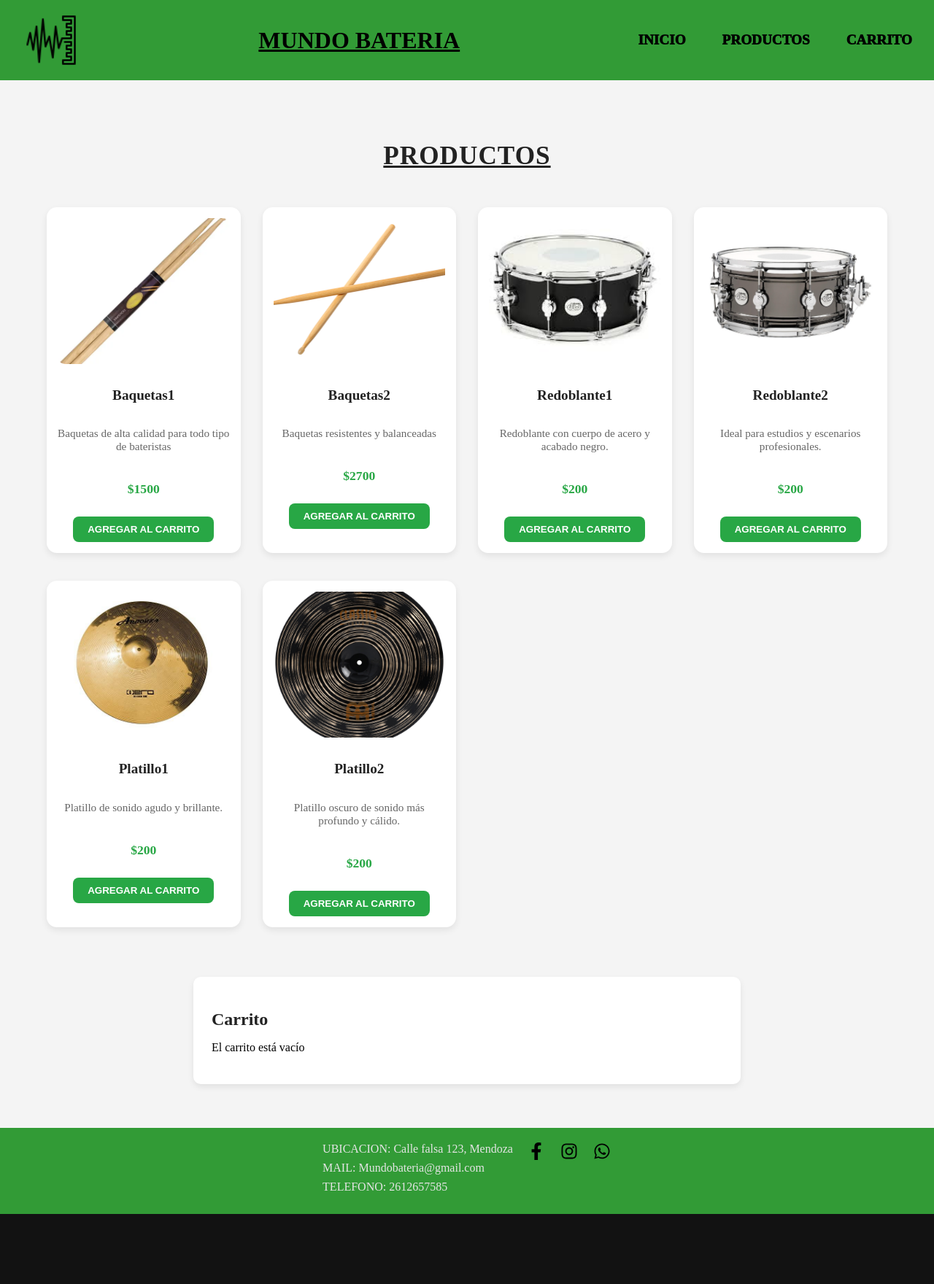
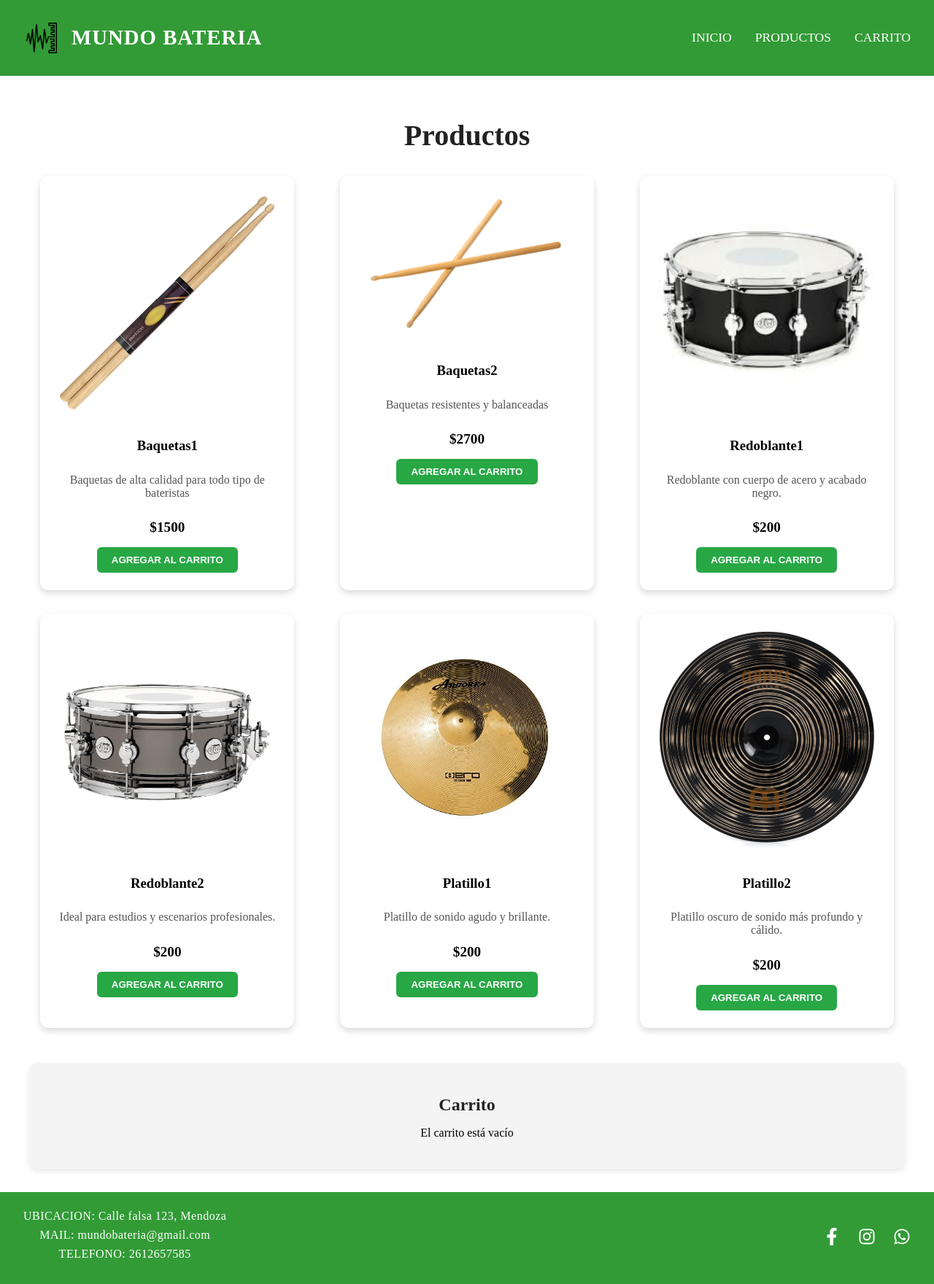
Before and after one commit to nino1236/react-numen, a React (Vite) app: page /productos in a window 1280 px wide. Shown: the whole page at 73% size. Before the commit the page ends 1664 px from the top, so only its background shows below. Built offline with nearby package versions, Linux system fonts and the light colour scheme.

Commit message:
Actualización de estilos y responsividad

```diff
--- a/src/components/Header.jsx
+++ b/src/components/Header.jsx
@@ -1,19 +1,33 @@
 
-import React from 'react';
+import React, { useState } from 'react';
 import '../styles/Header.css';
-import logo from '../assets/iconositio.png'
-import { Link } from "react-router-dom";
-
+import logo from '../assets/iconositio.png';
+import { Link } from 'react-router-dom';
+import { FaBars, FaTimes } from 'react-icons/fa'; // iconos menú
 
 function Header() {
+  const [menuOpen, setMenuOpen] = useState(false);
+
+  const toggleMenu = () => setMenuOpen(!menuOpen);
+  const closeMenu = () => setMenuOpen(false);
+
   return (
     <header className="header">
-      <img src={logo} alt="Logo" className="logo" />
-      <h1>MUNDO BATERIA</h1>
-      <nav className="nav-links">
-        <Link to="/" className="nav-link">INICIO</Link>
-        <Link to="/productos" className="nav-link">PRODUCTOS</Link>
-        <Link to="/carrito" className="nav-link">CARRITO</Link>
+      <div className="logo-container">
+        <img src={logo} alt="Logo" className="logo" />
+        <h1 className="site-title">MUNDO BATERIA</h1>
+      </div>
+
+      {/* menú hamburguesa */}
+      <div className="menu-icon" onClick={toggleMenu}>
+        {menuOpen ? <FaTimes /> : <FaBars />}
+      </div>
+
+      {/* Navegación */}
+      <nav className={`nav-links ${menuOpen ? 'active' : ''}`}>
+        <Link to="/" className="nav-link" onClick={closeMenu}>INICIO</Link>
+        <Link to="/productos" className="nav-link" onClick={closeMenu}>PRODUCTOS</Link>
+        <Link to="/carrito" className="nav-link" onClick={closeMenu}>CARRITO</Link>
       </nav>
     </header>
   );
--- a/src/components/cart.jsx
+++ b/src/components/cart.jsx
@@ -12,19 +12,42 @@ const Cart = () => {
   );
 
   return (
-    <div>
-      <h2>Carrito de Compras</h2>
+    <div className="cart-container">
+      <h2 className="cart-title">Carrito de Compras</h2>
+
       {cartItems.length === 0 ? (
-        <p>El carrito está vacío</p>
+        <p className="empty-cart">El carrito está vacío</p>
       ) : (
-        <ul>
+        <ul className="cart-list">
           {cartItems.map(({ id, name, price, quantity }) => (
-            <li key={id}>
-              {name} - ${price} x {quantity} = ${price * quantity}
+            <li key={id} className="cart-item">
+              <div className="cart-info">
+                <p className="cart-name">{name}</p>
+                <p className="cart-details">
+                  ${price} x {quantity} = <strong>${price * quantity}</strong>
+                </p>
+              </div>
+
               <div className="botones-cart">
-              <button className="btn-sumar" onClick={() => updateQuantity(id, quantity + 1)}>+</button>
-              <button className="btn-restar" onClick={() => updateQuantity(id, quantity - 1)} disabled={quantity === 1}>-</button>
-              <button className="btn-eliminar" onClick={() => removeFromCart(id)}>Eliminar</button>
+                <button
+                  className="btn-sumar"
+                  onClick={() => updateQuantity(id, quantity + 1)}
+                >
+                  +
+                </button>
+                <button
+                  className="btn-restar"
+                  onClick={() => updateQuantity(id, quantity - 1)}
+                  disabled={quantity === 1}
+                >
+                  -
+                </button>
+                <button
+                  className="btn-eliminar"
+                  onClick={() => removeFromCart(id)}
+                >
+                  Eliminar
+                </button>
               </div>
             </li>
           ))}
@@ -32,7 +55,7 @@ const Cart = () => {
       )}
 
       <div className="total">
-      <h3>Total: ${totalPrice}</h3>
+        <h3>Total: ${totalPrice}</h3>
       </div>
     </div>
   );
--- a/src/components/footer.jsx
+++ b/src/components/footer.jsx
@@ -7,18 +7,38 @@ const Footer = () => {
     <footer className="footer">
       <ul className='datos'>
         <li>UBICACION: Calle falsa 123, Mendoza</li>
-        <li>MAIL: Mundobateria@gmail.com</li>
+        <li>MAIL: mundobateria@gmail.com</li>
         <li>TELEFONO: 2612657585</li>
       </ul>
-      <a  href="https://www.facebook.com" target="_blank" rel="noopener noreferrer" className="icon-link" aria-label="Facebook">
+      <div className="social-icons">
+        <a
+          href="https://www.facebook.com"
+          target="_blank"
+          rel="noopener noreferrer"
+          className="icon-link"
+          aria-label="Facebook"
+        >
           <FaFacebookF size={24} />
         </a>
-      <a href="https://www.instagram.com" target="_blank" rel="noopener noreferrer" className="icon-link" aria-label="Instagram">
+        <a
+          href="https://www.instagram.com"
+          target="_blank"
+          rel="noopener noreferrer"
+          className="icon-link"
+          aria-label="Instagram"
+        >
           <FaInstagram size={24} />
         </a>
-      <a href="https://wa.me/" target="_blank" rel="noopener noreferrer" className="icon-link" aria-label="WhatsApp">
+        <a
+          href="https://wa.me/"
+          target="_blank"
+          rel="noopener noreferrer"
+          className="icon-link"
+          aria-label="WhatsApp"
+        >
           <FaWhatsapp size={24} />
         </a>
+      </div>
 
     </footer>
   );
--- a/src/pages/Productos.jsx
+++ b/src/pages/Productos.jsx
@@ -50,7 +50,7 @@ function Productos() {
       price: 200,
       descripcion: "Platillo de sonido agudo y brillante.",
       imagen: brillante,
-    },
+        },
 
     {
       id: 6,
--- a/src/styles/Header.css
+++ b/src/styles/Header.css
@@ -1,37 +1,104 @@
+/* CONTENEDOR PRINCIPAL */
 .header {
+  display: flex;
+  justify-content: space-between;
+  align-items: center;
   background-color: #329b36;
-  color: white;
-  padding: 15px 30px;
+  color: #fff;
+  padding: 1rem 2rem;
+  position: sticky;
+  top: 0;
+  z-index: 1000;
+}
+
+/* LOGO + TÍTULO */
+.logo-container {
   display: flex;
   align-items: center;
-  justify-content: space-between;
+  gap: 1rem;
 }
 
 .logo {
-  height: 80px;
+  width: 50px;
+  height: auto;
 }
 
-.nav-links {
-  list-style: none;
-  display: flex;
-  gap: 50px;
-  margin: 0;
-  padding: 0;
-  font-size: 1.2rem;
+.site-title {
+  font-size: 1.8rem;
+  font-weight: bold;
+  letter-spacing: 1px;
 }
 
-
-.nav-links a {
-  color: #000000;
-  text-decoration: none;
-  font-weight: 1000;
+/* LINKS DE NAVEGACIÓN */
+.nav-links {
+  display: flex;
+  gap: 2rem;
 }
 
-.nav-links a:hover {
+.nav-link {
   text-decoration: none;
-  color: #FFD60A;
+  color: #fff;
+  font-size: 1.1rem;
+  transition: color 0.3s ease;
 }
-h1 {
-  color: #000000;
-  text-decoration: underline;
+
+.nav-link:hover {
+  color: #ffcc00;
 }
+
+/* Menú para pantallas móviles */
+.menu-icon {
+  display: none;
+  font-size: 1.8rem;
+  cursor: pointer;
+}
+
+/* --- RESPONSIVIDAD --- */
+
+/* Tablets y teléfonos móviles */
+@media (max-width: 768px) {
+  .menu-icon {
+    display: block;
+  }
+
+  .nav-links {
+    position: fixed;
+    top: 0;
+    right: -100%;
+    height: 100vh;
+    width: 70%;
+    background-color: #329b36;
+    flex-direction: column;
+    justify-content: center;
+    align-items: center;
+    gap: 2rem;
+    transition: right 0.4s ease;
+  }
+
+  .nav-links.active {
+    right: 0;
+  }
+
+  .nav-link {
+    font-size: 1.5rem;
+  }
+
+  .logo {
+    width: 45px;
+  }
+
+  .site-title {
+    font-size: 1.4rem;
+  }
+}
+
+/* Para pantallas pequeñas (menos de 400px) */
+@media (max-width: 400px) {
+  .site-title {
+    display: none; /* si el título no entra */
+  }
+
+  .logo {
+    width: 40px;
+  }
+}
--- a/src/styles/Home.css
+++ b/src/styles/Home.css
@@ -1,30 +1,71 @@
-
 .home-container {
-  text-align: center;          /* Centra el contenido horizontalmente */
-  padding: 2rem;               /* Da espacio interno (margen interno) */
-  background-color: #FFFFFF;   /* Fondo blanco */
-  color: #0D0D0D;                 /* Color del texto */
-  font-family: Arial, sans-serif; /* Fuente legible */
-}
-
-.home-container img {
-  width: 80%;                  /* Imagen ocupa 80% del ancho */
-  max-width: 600px;            /* Pero no más de 600px */
-  border-radius: 10px;         /* Esquinas suavemente redondeadas */
-  margin-top: 20px;            /* Espacio superior respecto al texto */
-  box-shadow: 0 4px 10px rgb(8, 59, 8); /* Sombra ligera debajo */
+  display: flex;
+  flex-direction: column;
+  align-items: center;
+  justify-content: center;
+  text-align: center;
+  padding: 2rem;
+  max-width: 1200px;
+  margin: 0 auto;
 }
 
 .home-container h1 {
-  font-size: 2.5rem;           /* Tamaño grande del título */
-  color: #0D0D0D ;              /* Rojo oscuro */
+  font-size: 3rem;
+  color: #222;
+  margin-bottom: 1.5rem;
 }
 
 .home-container p {
-  font-size: 1.2rem;       /* Tamaño cómodo para leer */
-  line-height: 1.6;        /* Espacio entre líneas */
-  margin: 1rem 0;          /* Espacio arriba y abajo */
-  text-align: justify;     /* Hace que ocupe toda la línea horizontal */
-  width: 100%;
-  color: #0D0D0D        /* Ocupa todo el ancho disponible */
+  font-size: 1.2rem;
+  color: #555;
+  line-height: 1.6;
+  margin-bottom: 2rem;
+  width: 90%;
 }
+
+.home-image {
+  width: 80%;
+  max-width: 600px;
+  height: auto;
+  border-radius: 12px;
+  box-shadow: 0 4px 10px rgba(0,0,0,0.2);
+}
+
+/* 💡 Animación ligera al hacer hover */
+.home-image:hover {
+  transform: scale(1.02);
+  transition: transform 0.3s ease;
+}
+
+/* --- RESPONSIVIDAD --- */
+
+/* Tablets */
+@media (max-width: 992px) {
+  .home-container h1 {
+    font-size: 2.5rem;
+  }
+  .home-container p {
+    font-size: 1.1rem;
+  }
+  .home-image {
+    width: 90%;
+  }
+}
+
+/* Celulares */
+@media (max-width: 600px) {
+  .home-container {
+    padding: 1.5rem;
+  }
+  .home-container h1 {
+    font-size: 2rem;
+  }
+  .home-container p {
+    font-size: 1rem;
+    width: 100%;
+  }
+  .home-image {
+    width: 100%;
+    max-width: 100%;
+  }
+}
--- a/src/styles/Productos.css
+++ b/src/styles/Productos.css
@@ -1,111 +1,119 @@
 .productos-container {
-  padding: 60px 5%;
-  background-color: #f4f4f4;
-  min-height: 100vh;
+  width: 100%;
+  max-width: 1200px;
+  margin: 0 auto;
+  padding: 2rem;
+  text-align: center;
 }
 
+
 .titulo-principal {
-  font-size: 2.2rem;
+  font-size: 2.5rem;
   color: #222;
-  text-align: center;
-  margin-bottom: 50px;
-  letter-spacing: 1px;
-  text-transform: uppercase;
+  margin-bottom: 2rem;
 }
 
-/* Grid responsivo */
+/* LISTA DE PRODUCTOS - GRID RESPONSIVO */
 .productos-lista {
   display: grid;
-  grid-template-columns: repeat(auto-fit, minmax(250px, 1fr));
-  gap: 30px;
+  grid-template-columns: repeat(auto-fill, minmax(280px, 1fr)); /* Para forzar columnas en PC */
+  gap: 2rem;
   list-style: none;
   padding: 0;
-  margin: 0 auto;
-  max-width: 1200px;
+  margin: 0;
+  justify-items: center;
 }
 
 .producto-item {
   background-color: #fff;
-  border-radius: 14px;
-  overflow: hidden;
-  box-shadow: 0 4px 10px rgba(0, 0, 0, 0.08);
-  padding: 15px;
+  border-radius: 12px;
+  padding: 1.5rem;
+  box-shadow: 0 4px 10px rgba(0, 0, 0, 0.15);
+  transition: transform 0.3s ease, box-shadow 0.3s ease;
   display: flex;
   flex-direction: column;
   align-items: center;
-  transition: all 0.3s ease;
+  width: 100%;
+  max-width: 300px;
 }
 
 .producto-item:hover {
-  transform: translateY(-5px);
-  box-shadow: 0 8px 16px rgba(0, 0, 0, 0.15);
+  transform: scale(1.03);
+  box-shadow: 0 6px 16px rgba(0, 0, 0, 0.25);
 }
+
 
 .producto-imagen {
   width: 100%;
-  height: 200px;
+  height: auto;
+  border-radius: 10px;
+  margin-bottom: 1rem;
   object-fit: cover;
-  border-radius: 10px;
-  margin-bottom: 15px;
 }
 
-/* 📄 Texto descriptivo */
-.producto-item h3 {
-  font-size: 1.2rem;
-  color: #222;
-  margin: 5px 0;
-  text-align: center;
+
+.descripcion {
+  font-size: 1rem;
+  color: #555;
+  margin: 0.5rem 0;
 }
 
-.descripcion {
-  font-size: 0.95rem;
-  color: #666;
-  text-align: center;
-  margin-bottom: 10px;
+
+.precio {
+  font-size: 1.2rem;
+  font-weight: bold;
+  color: #000;
+  margin-bottom: 1rem;
 }
 
-.precio {
-  color: #28a745;
-  font-weight: bold;
-  font-size: 1.1rem;
-  margin-bottom: 15px;
-}
 
-/* 🛒 Botón del carrito */
-.add-to-cart-button {
-  background-color: #28a745;
-  color: white;
-  font-weight: bold;
-  padding: 10px 20px;
-  border: none;
-  border-radius: 8px;
-  cursor: pointer;
-  text-transform: uppercase;
-  transition: all 0.2s ease-in-out;
-}
-
-.add-to-cart-button:hover {
-  background-color: #218838;
-  transform: scale(1.05);
-}
-
-.add-to-cart-button:active {
-  transform: scale(0.98);
-}
-
-/* 🧾 Carrito */
 .carrito-resumen {
-  margin-top: 60px;
-  max-width: 700px;
-  margin-left: auto;
-  margin-right: auto;
-  background-color: white;
-  padding: 25px;
-  border-radius: 10px;
-  box-shadow: 0 4px 8px rgba(0, 0, 0, 0.08);
+  margin-top: 3rem;
+  background-color: #f4f4f4;
+  border-radius: 12px;
+  padding: 1.5rem;
+  box-shadow: 0 3px 8px rgba(0, 0, 0, 0.1);
 }
 
 .carrito-resumen h2 {
-  margin-bottom: 15px;
+  margin-bottom: 1rem;
   color: #222;
 }
+
+/* --- RESPONSIVIDAD --- */
+
+/* Tablets */
+@media (max-width: 992px) {
+  .titulo-principal {
+    font-size: 2rem;
+  }
+}
+
+/* Celulares */
+@media (max-width: 600px) {
+  .productos-container {
+    padding: 1rem;
+  }
+
+  .titulo-principal {
+    font-size: 1.8rem;
+  }
+
+  .producto-item {
+    padding: 1rem;
+    max-width: 100%;
+  }
+
+  .descripcion {
+    font-size: 0.9rem;
+  }
+
+  .precio {
+    font-size: 1rem;
+  }
+
+  .carrito-resumen {
+    margin-top: 2rem;
+    padding: 1rem;
+  }
+}
--- a/src/styles/cart.css
+++ b/src/styles/cart.css
@@ -1,56 +1,170 @@
-.botones-cart {
-  display: inline-flex;
-  align-items: center;
-  gap: 6px;
+.cart-container {
+  max-width: 800px;
+  margin: 2rem auto;
+  padding: 2rem;
+  background-color: #f8f8f8;
+  border-radius: 12px;
+  box-shadow: 0 4px 10px rgba(0, 0, 0, 0.1);
+  text-align: center;
 }
 
-li {
+
+.cart-title {
+  font-size: 2rem;
+  color: #222;
+  margin-bottom: 1.5rem;
+}
+
+
+.cart-list {
+  list-style: none;
+  padding: 0;
+  margin: 0;
+}
+
+
+.cart-item {
   display: flex;
+  justify-content: space-between;
   align-items: center;
-  gap: 12px; /* 👈 este valor crea el espacio */
-  margin-bottom: 8px;}
+  background-color: #fff;
+  border-radius: 10px;
+  padding: 1rem 1.5rem;
+  margin-bottom: 1rem;
+  box-shadow: 0 2px 6px rgba(0, 0, 0, 0.1);
+  flex-wrap: wrap; /* 🔹 Permite que los botones bajen en pantallas chicas */
+}
+
+.cart-info {
+  text-align: left;
+  flex: 1;
+}
+
+.cart-name {
+  font-weight: bold;
+  font-size: 1.1rem;
+}
+
+.cart-details {
+  color: #555;
+  font-size: 0.95rem;
+}
+
+/* 🔘 BOTONES */
+.botones-cart {
+  display: flex;
+  gap: 0.5rem;
+  justify-content: center;
+  flex-wrap: wrap;
+}
+
+
+.btn-sumar,
+.btn-restar,
+.btn-eliminar {
+  border: none;
+  padding: 0.6rem 0.9rem;
+  border-radius: 6px;
+  cursor: pointer;
+  transition: all 0.2s ease;
+  font-weight: bold;
+  font-size: 0.9rem;
+  transform: scale(1);
+
+}
 
 .btn-sumar {
-  background-color: rgb(8, 231, 8);
-  cursor: pointer;
+  background-color: #4caf50;
+  color: white;
+
 }
 
 .btn-restar {
-  background-color: rgb(255, 255, 0);
-  cursor: pointer;
+  background-color: #ff9800;
+  color: white;
 }
 
 .btn-eliminar {
-  background-color: red;
+  background-color: #e53935;
   color: white;
-  border: none;
-  padding: 6px 14px;
-  border-radius: 6px;
-  cursor: pointer;
-  font-size: 14px;
-  font-weight: bold;
-  transition: all 0.2s ease;
+}
+
+.btn-sumar:hover {
+  background-color: #45a049;
+}
+
+.btn-restar:hover {
+  background-color: #fb8c00;
 }
 
 .btn-eliminar:hover {
-  background-color: #c0392b;
-  transform: scale(1.05);
+  background-color: #d32f2f;
 }
 
-.btn-sumar:hover {
-  background-color: green;
-  transform: scale(1.05);
+.btn-sumar:active,
+.btn-restar:active,
+.btn-eliminar:active {
+  transform: scale(0.92); /* efecto de “presionar” */
+  filter: brightness(0.9); /* leve oscurecimiento */
+  box-shadow: 0 2px 4px rgba(0, 0, 0, 0.2) inset; /* leve profundidad */
 }
 
-.btn-restar:hover {
-  background-color: rgb(148, 148, 5);
-  transform: scale(1.05);
+/* 🔹 Estado deshabilitado */
+button:disabled {
+  opacity: 0.6;
+  cursor: not-allowed;
+  transform: none;
 }
 
-.total{
-  padding: 5px 10px;
-  background-color: black; /* Fondo oscuro */
-  color: #fff;
-  text-align: center;
-  box-shadow: 0 2px 6px rgba(0, 0, 0, 0.2);
+.total {
+  margin-top: 2rem;
+  font-size: 1.3rem;
+  font-weight: bold;
+  color: #222;
 }
+
+/* 📱 --- RESPONSIVIDAD --- */
+
+/* Tablets */
+@media (max-width: 768px) {
+  .cart-container {
+    padding: 1.5rem;
+  }
+
+  .cart-title {
+    font-size: 1.7rem;
+  }
+
+  .cart-item {
+    flex-direction: column;
+    align-items: stretch;
+    text-align: center;
+  }
+
+  .cart-info {
+    text-align: center;
+    margin-bottom: 1rem;
+  }
+
+  .botones-cart {
+    justify-content: center;
+  }
+}
+
+/* Celulares */
+@media (max-width: 480px) {
+  .cart-container {
+    padding: 1rem;
+  }
+
+  .cart-title {
+    font-size: 1.4rem;
+  }
+
+  .btn-sumar,
+  .btn-restar,
+  .btn-eliminar {
+    padding: 0.4rem 0.7rem;
+    font-size: 0.8rem;
+  }
+}
--- a/src/styles/footer.css
+++ b/src/styles/footer.css
@@ -1,32 +1,78 @@
-footer {
+.footer {
+  background-color: #329b36;
+  color: #fff;
   display: flex;
-  justify-content: center;
-  gap: 20px;
-  padding: 20px;
-  background-color: #329b36;
+  justify-content: space-between;
+  align-items: center;
+  flex-wrap: wrap; /* permite que los elementos se acomoden en varias filas */
+  padding: 1.5rem 2rem;
+  text-align: center;
 }
 
-.icon-link {
-  color: #000000;
-  text-decoration: none;
-  transition: color 0.3s;
-  font-size: 2.5rem;
-}
-
-.icon-link:hover {
-  color: #FFD60A;
-}
-.footer a {
-  display: flex;
-  gap: 10px;
-  padding-right: 1px;
-  justify-content: flex-end;
-}
-
+/* DATOS DE CONTACTO */
 .datos {
   list-style: none;
   padding: 0;
   margin: 0;
-  color: #E5E5E5;
+}
+
+.datos li {
+  margin-bottom: 0.5rem;
   font-size: 1rem;
+  letter-spacing: 0.5px;
 }
+
+/* ICONOS REDES SOCIALES */
+.social-icons {
+  display: flex;
+  gap: 1.5rem;
+}
+
+.icon-link {
+  color: #fff;
+  transition: color 0.3s, transform 0.3s;
+}
+
+.icon-link:hover {
+  color: #ffcc00;
+  transform: scale(1.2);
+}
+
+/* 📱 --- RESPONSIVIDAD --- */
+
+/* Tablets */
+@media (max-width: 992px) {
+  .footer {
+    flex-direction: column;
+    text-align: center;
+    gap: 1rem;
+  }
+
+  .datos li {
+    font-size: 0.95rem;
+  }
+}
+
+/* Celulares */
+@media (max-width: 600px) {
+  .footer {
+    padding: 1.2rem;
+  }
+
+  .datos {
+    margin-bottom: 1rem;
+  }
+
+  .datos li {
+    font-size: 0.9rem;
+  }
+
+  .social-icons {
+    gap: 1rem;
+  }
+
+  .icon-link svg {
+    width: 20px;
+    height: 20px;
+  }
+}
```
Lines whose indentation alone changed are shown as unchanged.
